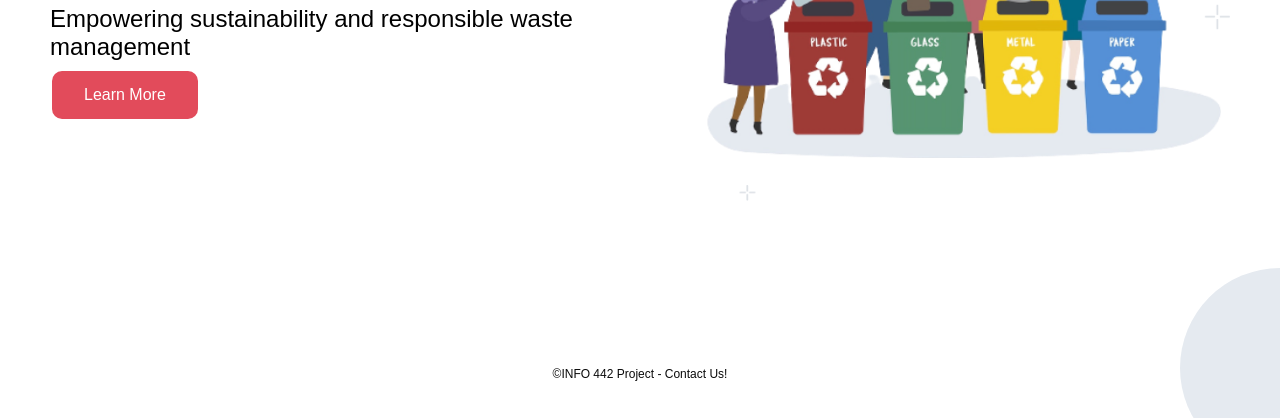
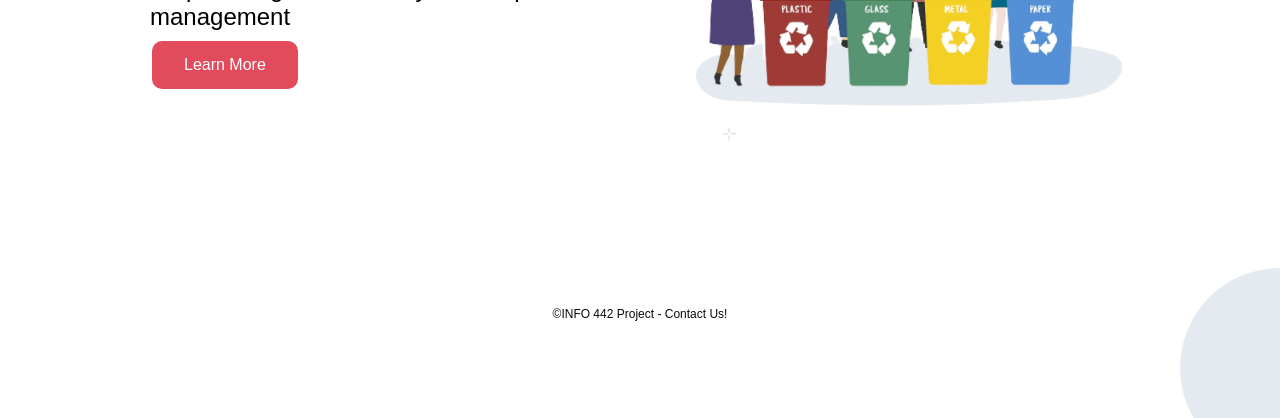
Before and after one commit to info442-su23/h-team, a plain HTML site: page happy-recycling/css/Home.html in a window 1280 px wide. Shown: the part 382-800 px from the top of the page. Drawn offline with Linux system fonts and the light colour scheme.

Commit message:
fixed homepage splash image centering

```diff
--- a/happy-recycling/css/Home.html
+++ b/happy-recycling/css/Home.html
@@ -18,9 +18,9 @@
 			    background: #f5f5f5;
 			}
 			.container {
-			    padding: 150px 50px;
+			    padding: 150px;
 			    display: flex;
-			    /* justify-content: space-evenly; */
+			    justify-content: space-evenly;
 			    align-items: center;
 			    /* width: 80%; */
 			}
```
